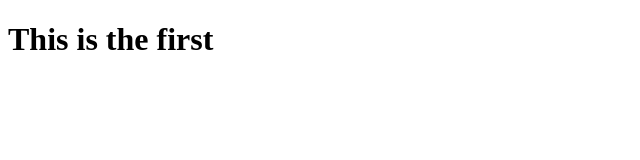
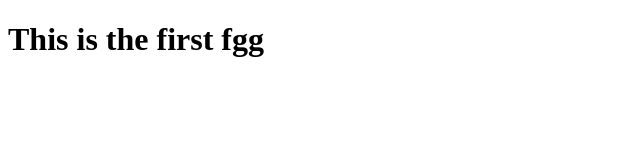
Before and after one commit to Sambit91/MyFirstGit, a plain HTML site: page WebApplication1/WebApplication1/Index.html in a window 1280 px wide. Shown: the whole page, without its empty margins (0-640 px from the left). Drawn offline with Linux system fonts and the light colour scheme.

Commit message:
pull required

```diff
--- a/WebApplication1/WebApplication1/Index.html
+++ b/WebApplication1/WebApplication1/Index.html
@@ -4,6 +4,6 @@
     <title></title>
 </head>
 <body>
-    <h1>This is the first </h1>
+    <h1>This is the first fgg </h1>
 </body>
 </html>
```
